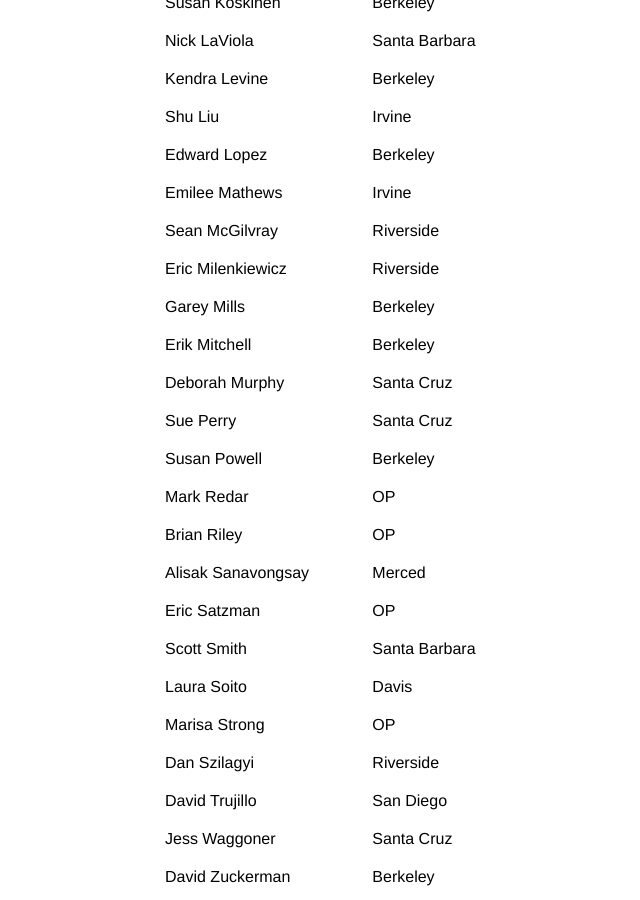
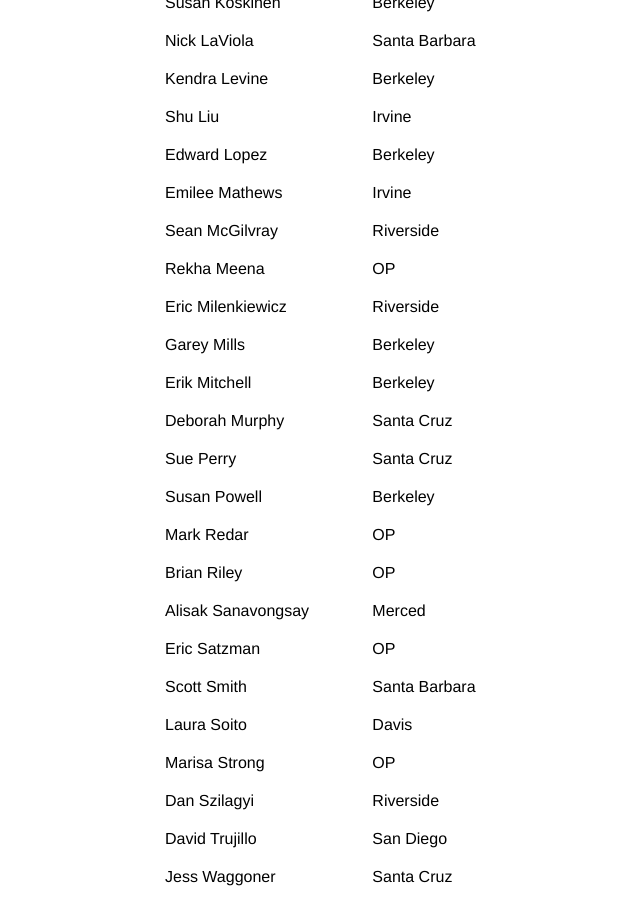
Before and after one commit to CDLUC3/UC-code-camp, a Jekyll site: the page built from attendees.md, in a window 1280 px wide and 900 px high, scrolled down 1065 px. Shown: the whole window, without its empty margins (89-729 px from the left). Built offline with Jekyll 4.4.1, drawn with Linux system fonts in a browser that asks for light colours; Markdown is read by kramdown in place of the engine named in the settings.

Commit message:
adding rekha

```diff
--- a/attendees.md
+++ b/attendees.md
@@ -36,6 +36,7 @@
 <tr>	<td>	Edward Lopez	</td>	<td>	</td>	<td>	Berkeley	</td>	</tr>
 <tr>	<td>	Emilee Mathews	</td>	<td>	</td>	<td>	Irvine	</td>	</tr>
 <tr>	<td>	Sean  McGilvray	</td>	<td>	</td>	<td>	Riverside	</td>	</tr>
+<tr>	<td>	Rekha Meena	</td>	<td>	</td>	<td>	OP	</td>	</tr>
 <tr>	<td>	Eric Milenkiewicz	</td>	<td>	</td>	<td>	Riverside	</td>	</tr>
 <tr>	<td>	Garey Mills	</td>	<td>	</td>	<td>	Berkeley	</td>	</tr>
 <tr>	<td>	Erik Mitchell	</td>	<td>	</td>	<td>	Berkeley	</td>	</tr>
```
